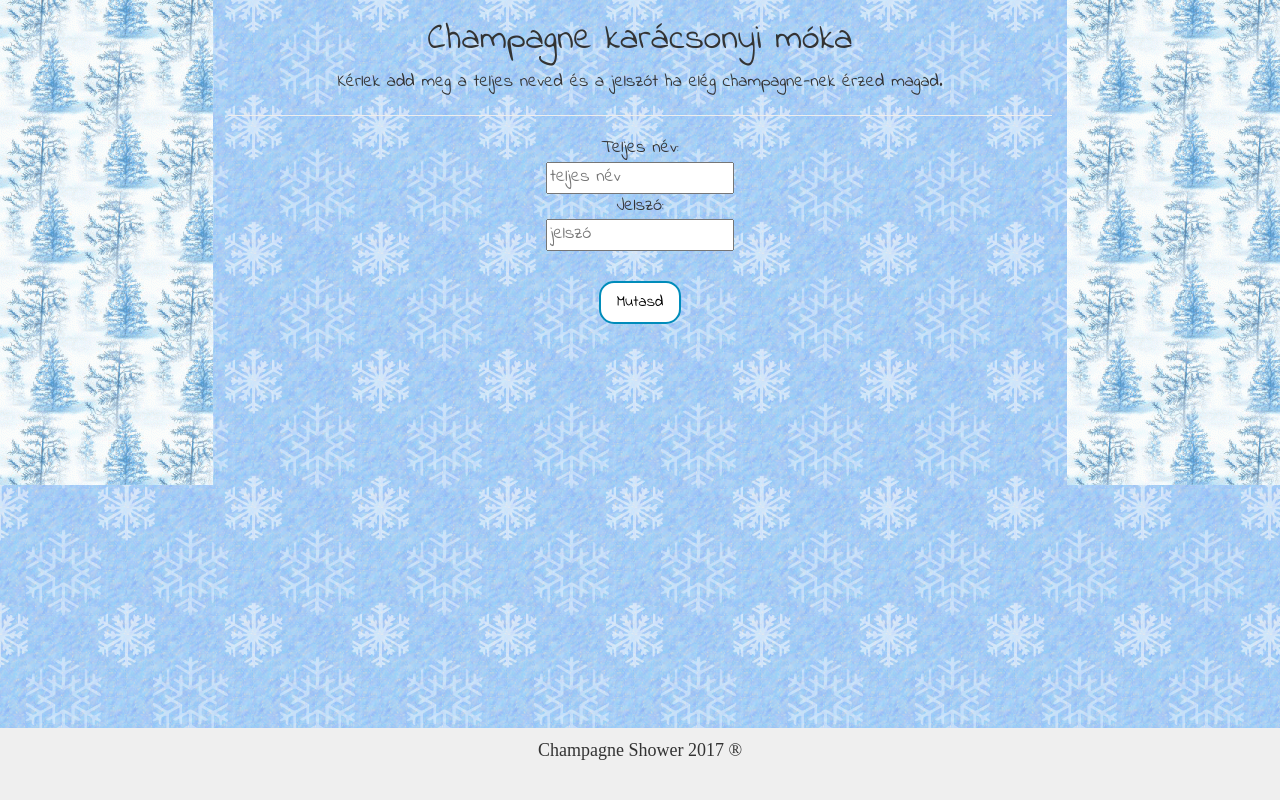
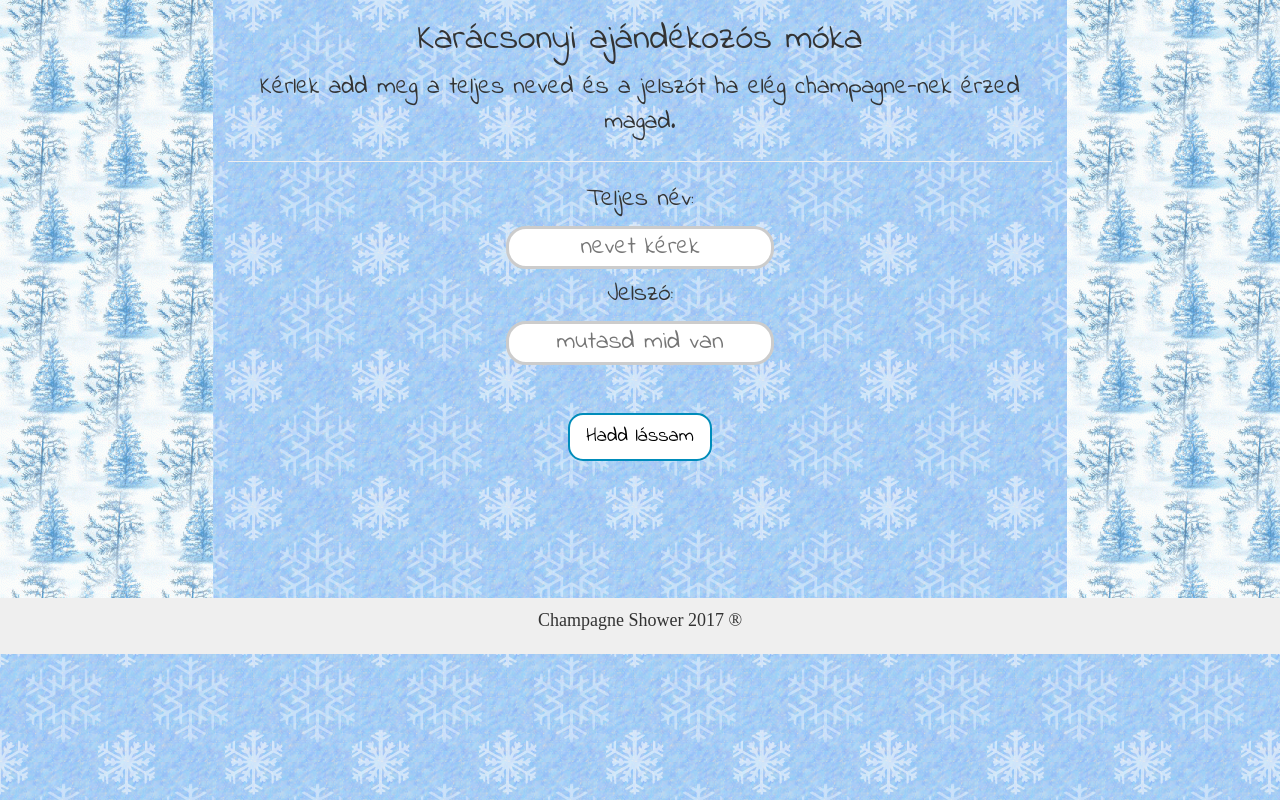
Before and after one commit to matebalogh11/xmasRandom, a Flask app: page / in a window 1280 px wide. Run offline with Flask 2, Linux system fonts and the light colour scheme; some libraries are stand-ins or nearby versions.

Commit message:
final movements

```diff
--- a/main.py
+++ b/main.py
@@ -11,7 +11,9 @@ def index():
         password = request.form.get("pass")
         name = request.form.get("name")
 
-        if password == "rondapulcsi":
+        possible_passwords = ["vikicica", "szegyenhagyma", "rihanna", "princess", "gretagarbo"
+                              "kisbea12", "patacsleany", "kolakola", "tinakerlek"]
+        if password in possible_passwords:
             if name:
                 result = db.check_name(name)
                 if result == "invalid name":
--- a/static/script.js
+++ b/static/script.js
@@ -15,7 +15,7 @@ $(document).ready(function() {
                 if (res == "noname") {
                     text = "Kérlek adj meg egy nevet mindenképp!"
                 } else if (res == "wrongpass") {
-                    text = "Helytelen jelszó!"
+                    text = "Még a jelszót sem tudtad megjegyezni..!"
                 } else if (res == "invalid") {
                     text = "Helytelen név, te nem közülünk való vagy!"
                 } else if (res == "error") {
--- a/static/style.css
+++ b/static/style.css
@@ -3,6 +3,14 @@ body {
     font-size: large;
     background-image: url("snowflake.png");
 
+}
+
+#desc {
+    font-size: 25px;
+}
+
+#field {
+    font-size: 25px;
 }
 
 .sidenav {
@@ -23,7 +31,7 @@ footer {
     text-align: center;
     text-decoration: none;
     display: inline-block;
-    font-size: 16px;
+    font-size: 20px;
     margin: 4px 2px;
     -webkit-transition-duration: 0.4s; /* Safari */
     transition-duration: 0.4s;
@@ -41,3 +49,22 @@ footer {
     background-color: #008CBA;
     color: white;
 }
+
+#inp {
+
+    margin: 8px 0;
+    box-sizing: border-box;
+    border: 3px solid #ccc;
+    -webkit-transition: 0.5s;
+    transition: 0.5s;
+    outline: none;
+    border-radius: 20px;
+}
+
+#inp:focus {
+    border: 3px solid #555;
+}
+
+::-webkit-input-placeholder {
+    text-align: center;
+ }
--- a/templates/index.html
+++ b/templates/index.html
@@ -22,8 +22,13 @@
     }
 
     /* Set height of the grid so .sidenav can be 100% (adjust as needed) */
-    .row.content {height: 485px}
+    @media screen and (max-width: 1450px) {
+      .row.content {height: 598px}
+    }
 
+    @media screen and (min-width: 1550px) {
+      .row.content {height: 400px}
+    }
     /* Set gray background color and 100% height */
     .sidenav {
       padding-top: 20px;
@@ -33,10 +38,6 @@
 
     /* Set black background color, white text and some padding */
     footer {
-        position: absolute;
-        right: 0;
-        bottom: 0;
-        left: 0;
         padding: 1rem;
         background-color: #efefef;
         text-align: center;
@@ -60,15 +61,15 @@
     <div class="col-sm-2 sidenav">
     </div>
     <div class="col-sm-8 text-center">
-      <h1>Champagne karácsonyi móka</h1>
-      <p>Kérlek add meg a teljes neved és a jelszót ha elég champagne-nek érzed magad.</p>
+      <h1>Karácsonyi ajándékozós móka</h1>
+      <p id="desc">Kérlek add meg a teljes neved és a jelszót ha elég champagne-nek érzed magad.</p>
       <hr>
-      <form>
+      <form id="field">
         Teljes név:<br>
-        <input type="text" name="name" placeholder="teljes név" required><br>
+        <input id="inp" type="text" name="name" placeholder="nevet kérek" required><br>
         Jelszó:<br>
-        <input type="password" name="pass" placeholder="jelszó" required><br><br>
-        <input type="submit" value="Mutasd" class="button button2">
+        <input id="inp" type="password" name="pass" placeholder="mutasd mid van" required><br><br>
+        <input type="submit" value="Hadd lássam" class="button button2">
       </form><br>
       <p id="message"></p>
     </div>
```
